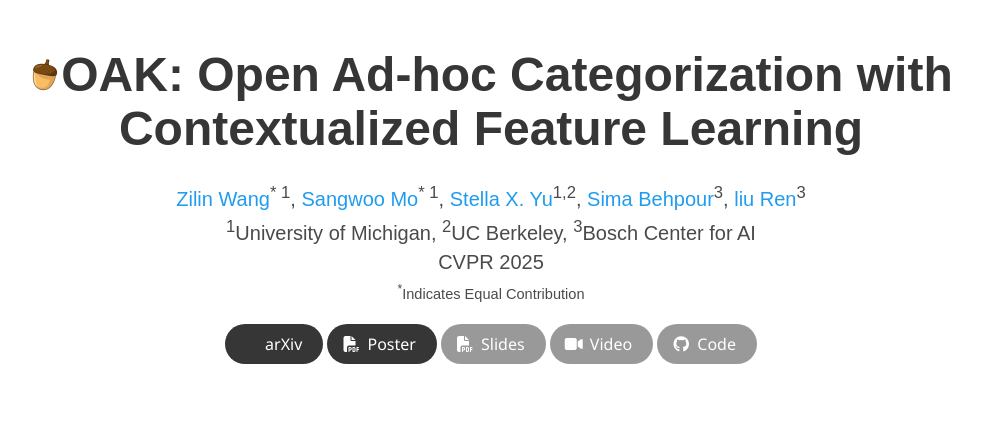
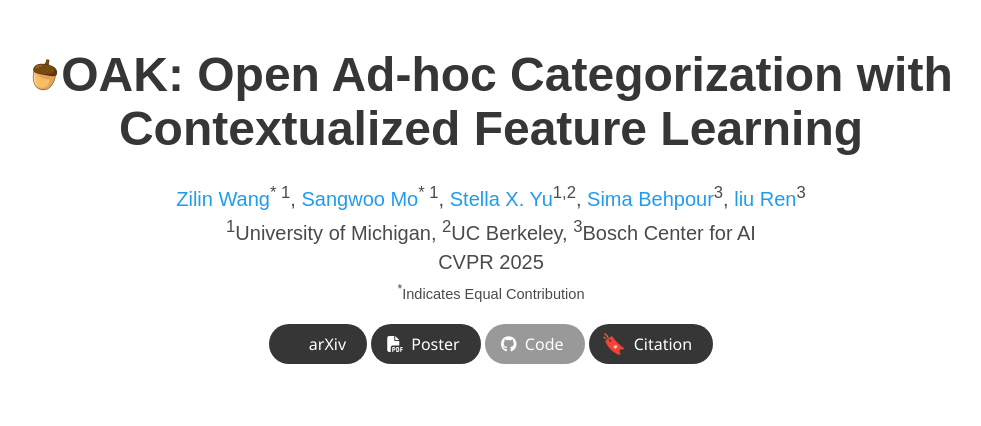
Before and after one commit to oak-cvpr2025/oak-cvpr2025.github.io, a plain HTML site: page index.html in a window 1280 px wide. Shown: the top 426 px of the page, without its empty margins (149-1130 px from the left). Drawn offline with nearby package versions, Linux system fonts and the light colour scheme; some icons are missing; a web font is replaced by a local one.

Commit message:
add citation button

```diff
--- a/index.html
+++ b/index.html
@@ -117,24 +117,24 @@
                 </span>
 
                 <!-- Slides PDF link -->
-                <span class="link-block">
+                <!-- <span class="link-block">
                   <a href="" target="_blank" disabled class="external-link button is-normal is-rounded is-dark">
                     <span class="icon">
                       <i class="fas fa-file-pdf"></i>
                     </span>
                     <span>Slides</span>
                   </a>
-                </span>
+                </span> -->
 
                 <!-- Video link -->
-                <span class="link-block">
+                <!-- <span class="link-block">
                   <a href="https://www.youtube.com/watch?v=YOUR_VIDEO_ID" target="_blank" disabled class="external-link button is-normal is-rounded is-dark">
                     <span class="icon">
                       <i class="fas fa-video"></i>
                     </span>
                     <span>Video</span>
                   </a>
-                </span>
+                </span> -->
 
                 <!-- Github link -->
                 <span class="link-block">
@@ -145,6 +145,15 @@
                     <span>Code</span>
                   </a>
                 </span>
+
+                <!-- Citation link -->
+                <span class="link-block">
+                  <a href="#BibTeX" class="external-link button is-normal is-rounded is-dark">
+                      <span class="icon" style="vertical-align: middle; font-size: 20px;">&#128278;</span>
+                      <span style="vertical-align: middle;">Citation</span>
+                  </a>
+                </span>
+
 
               </div>
 
```
